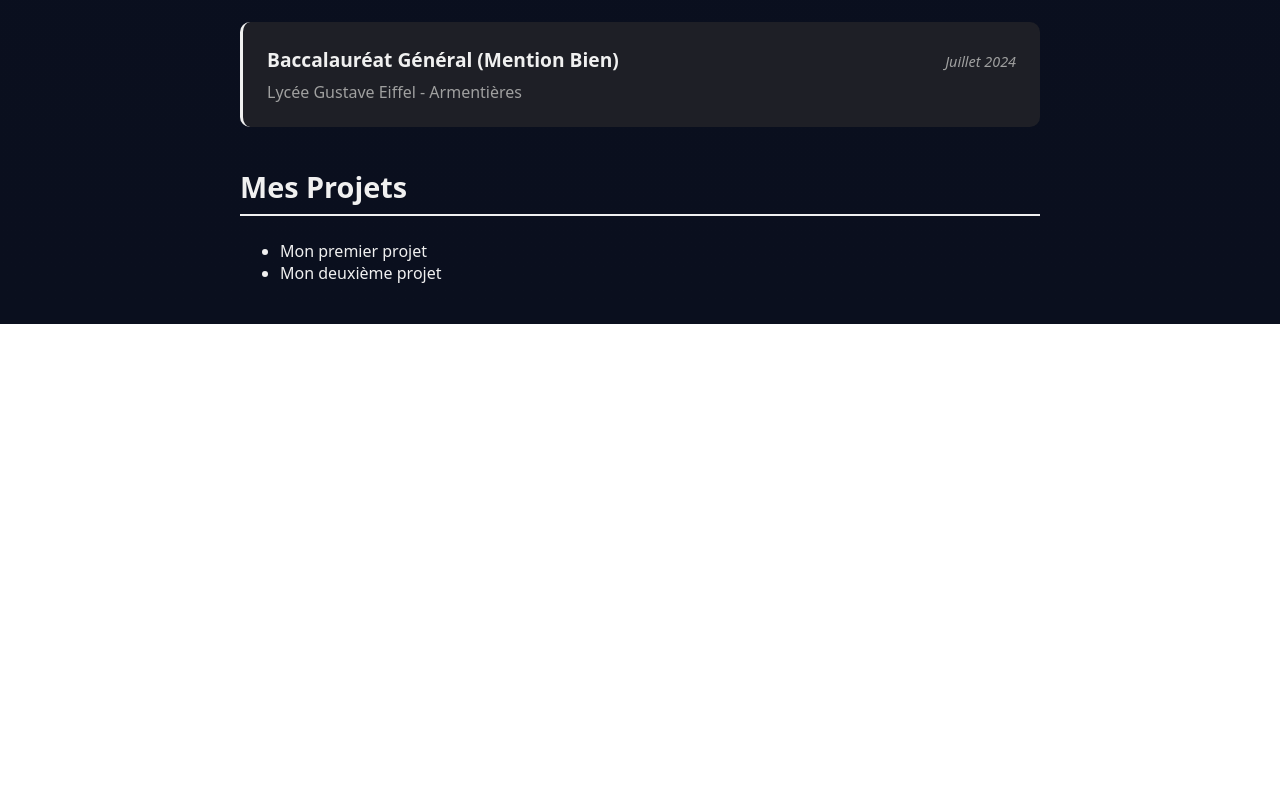
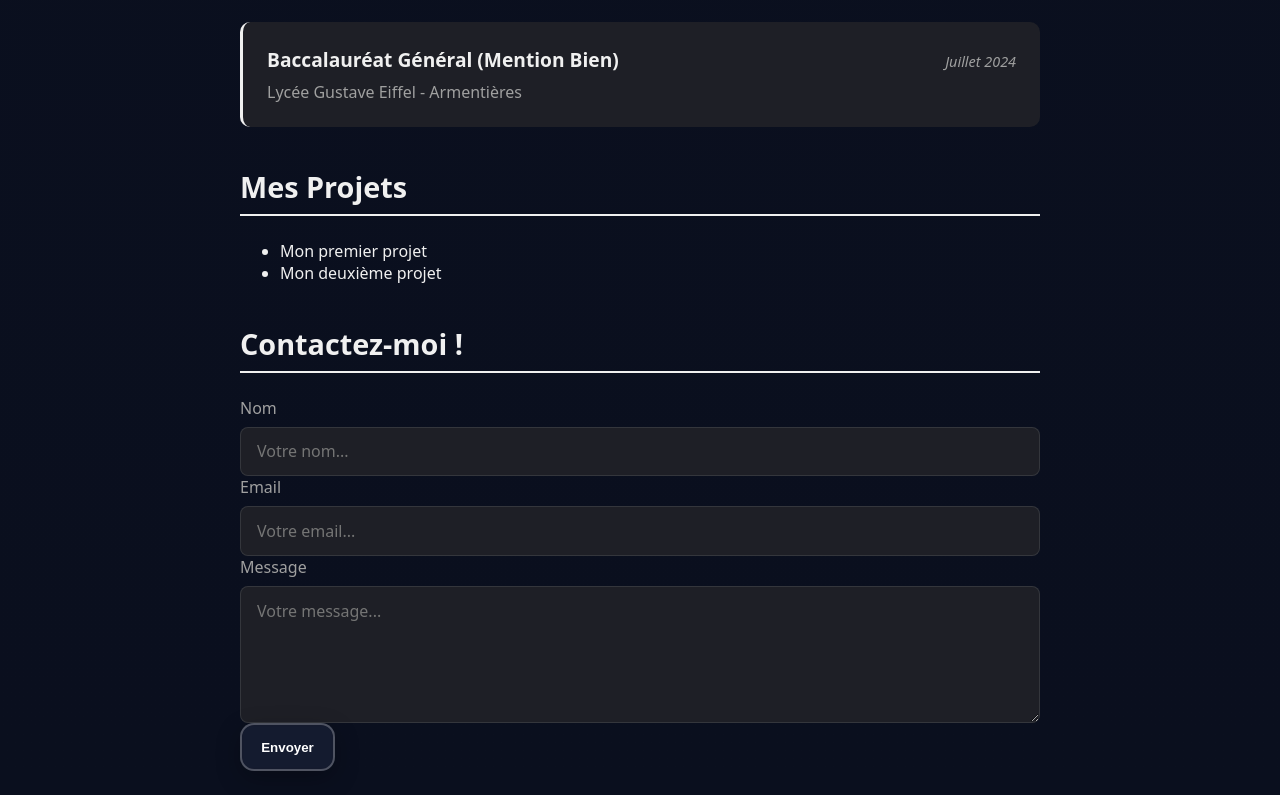
Before and after one commit to Anas-SIBARNI/portfolio, a Vue app: page / in a window 1280 px wide. Shown: the part 2068-2863 px from the top of the page. Before the commit the page ends 2392 px from the top, so only its background shows below. Built offline with nearby package versions, Linux system fonts and the light colour scheme.

Commit message:
component Contact

```diff
--- a/src/App.vue
+++ b/src/App.vue
@@ -1,4 +1,5 @@
 <script setup lang="ts">
+import Navbar from './components/Navbar.vue';
 import Accueil from './components/Accueil.vue';
 import Competences from './components/Competences.vue';
 import Formation from './components/Formation.vue';
@@ -33,12 +34,13 @@ const formations = [
 
 <template>
   <div class="boules"></div>
+  <Navbar />
   <main>
-    <Accueil />
-    <Competences :competences="competences" />
-    <Formation :formations="formations"/>
-    <Realisations :projets="projets" />
-    <Contact />
+    <Accueil id="accueil" />
+    <Competences id="competences" :competences="competences" />
+    <Formation id="formation" :formations="formations" />
+    <Realisations id="realisations" :projets="projets" />
+    <Contact id="contact" />
   </main>
 </template>
 <style>
--- a/src/components/Contact.vue
+++ b/src/components/Contact.vue
@@ -1,3 +1,106 @@
 <script setup lang="ts"></script>
-<template></template>
-<style></style>
+<template>
+    <section class="contact">
+        <h2>Contactez-moi !</h2>
+        <form action="https://formspree.io/f/movkkynr" method="POST">
+            <div class="form-group">
+                <label for="name">Nom</label>
+                <input id="name" name="name" type="text" placeholder="Votre nom..." />
+            </div>
+
+            <div class="form-group">
+                <label for="email">Email</label>
+                <input id="email" name="email" type="email" placeholder="Votre email..." />
+            </div>
+
+            <div class="form-group">
+                <label for="message">Message</label>
+                <textarea id="message" name="message" rows="5" placeholder="Votre message..."></textarea>
+            </div>
+
+            <button type="submit" class="btn-submit">Envoyer</button>
+        </form>
+    </section>
+</template>
+<style scoped>
+/* =================================== */
+/* Styles de base (Mobile First)       */
+/* =================================== */
+
+.contact-section {
+  padding: 2rem 0;
+  text-align: center;
+}
+
+.contact-section h2 {
+  margin-bottom: 2rem;
+}
+
+/* Organisation du formulaire */
+.contact-form {
+  display: flex;
+  flex-direction: column;
+  gap: 1.5rem;
+  max-width: 600px;
+  margin: 0 auto;   /* Centrage du formulaire */
+  text-align: left;
+}
+
+.form-group {
+  display: flex;
+  flex-direction: column;
+}
+
+/* Style des étiquettes (labels) */
+.form-group label {
+  margin-bottom: 0.5rem;
+  font-weight: 500;
+  color: var(--couleur-texte-secondaire);
+}
+
+/* Style des champs de saisie */
+.form-group input,
+.form-group textarea {
+  background-color: rgba(39, 39, 42, 0.7);
+  border: 1px solid rgba(255, 255, 255, 0.1);
+  border-radius: 8px;
+  padding: 0.8rem 1rem;
+  color: var(--couleur-texte);
+  font-size: 1rem;
+  font-family: inherit;
+  transition: border-color 0.3s ease;
+}
+
+/* Effet au focus pour les champs */
+.form-group input:focus,
+.form-group textarea:focus {
+  outline: none;
+  border-color: var(--couleur-texte); /* La bordure devient blanche */
+}
+.btn-submit {
+  /* Propriétés de base (.btn) */
+  display: inline-flex;
+  align-items: center;
+  justify-content: center;
+  padding: .9rem 1.2rem;
+  border-radius: 14px;
+  font-weight: 600;
+  text-decoration: none;
+  transition: all .25s ease;
+  border: 2px solid rgba(255, 255, 255, .25); /* Bordure neutre */
+  backdrop-filter: saturate(140%) blur(2px);
+  cursor: pointer;
+
+  /* Propriétés de couleur (.btn-primary adapté) */
+  color: #fff;
+  background: rgba(255, 255, 255, .05); /* Fond neutre et subtil */
+  box-shadow: 0 8px 24px rgba(0, 0, 0, .25); /* Ombre neutre */
+}
+
+.btn-submit:hover {
+  transform: translateY(-2px);
+  box-shadow: 0 14px 36px rgba(0, 0, 0, .35);
+  border-color: #fff;
+  background: rgba(255, 255, 255, .12);
+}
+</style>
```
